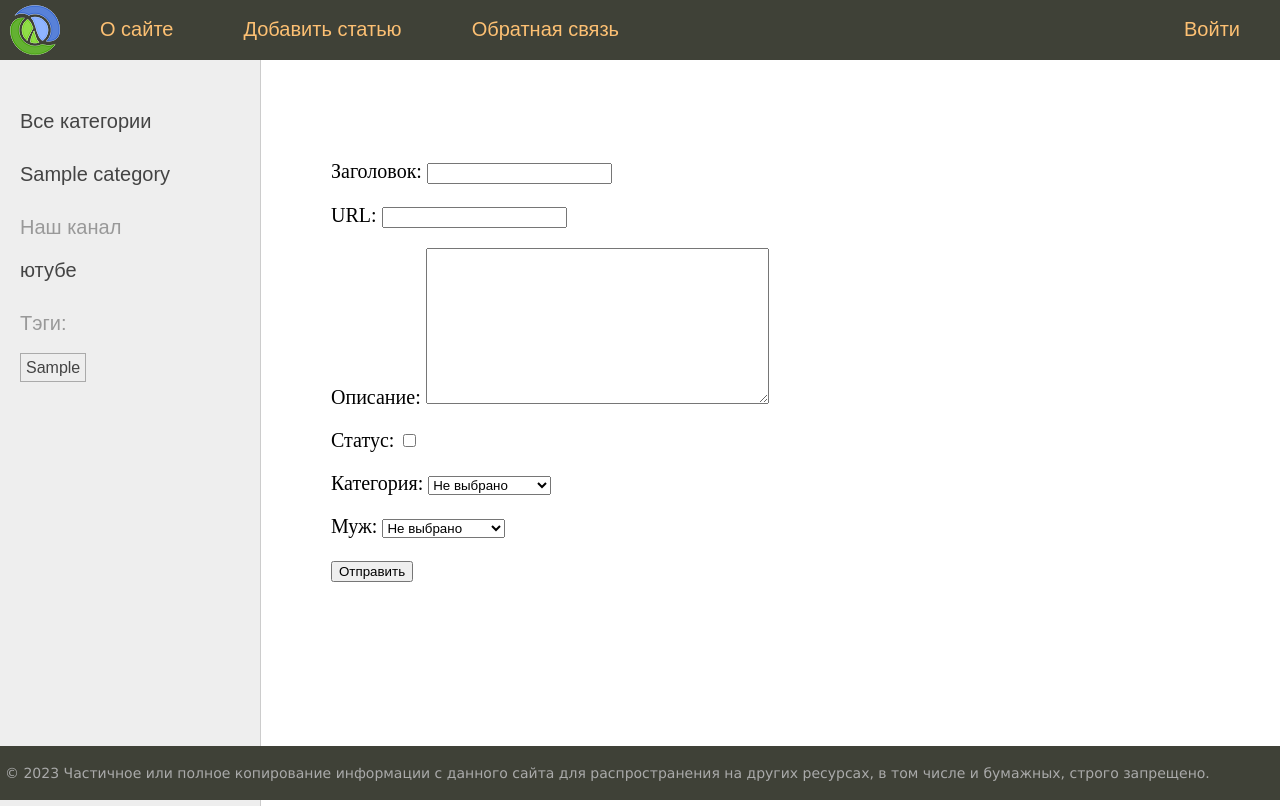
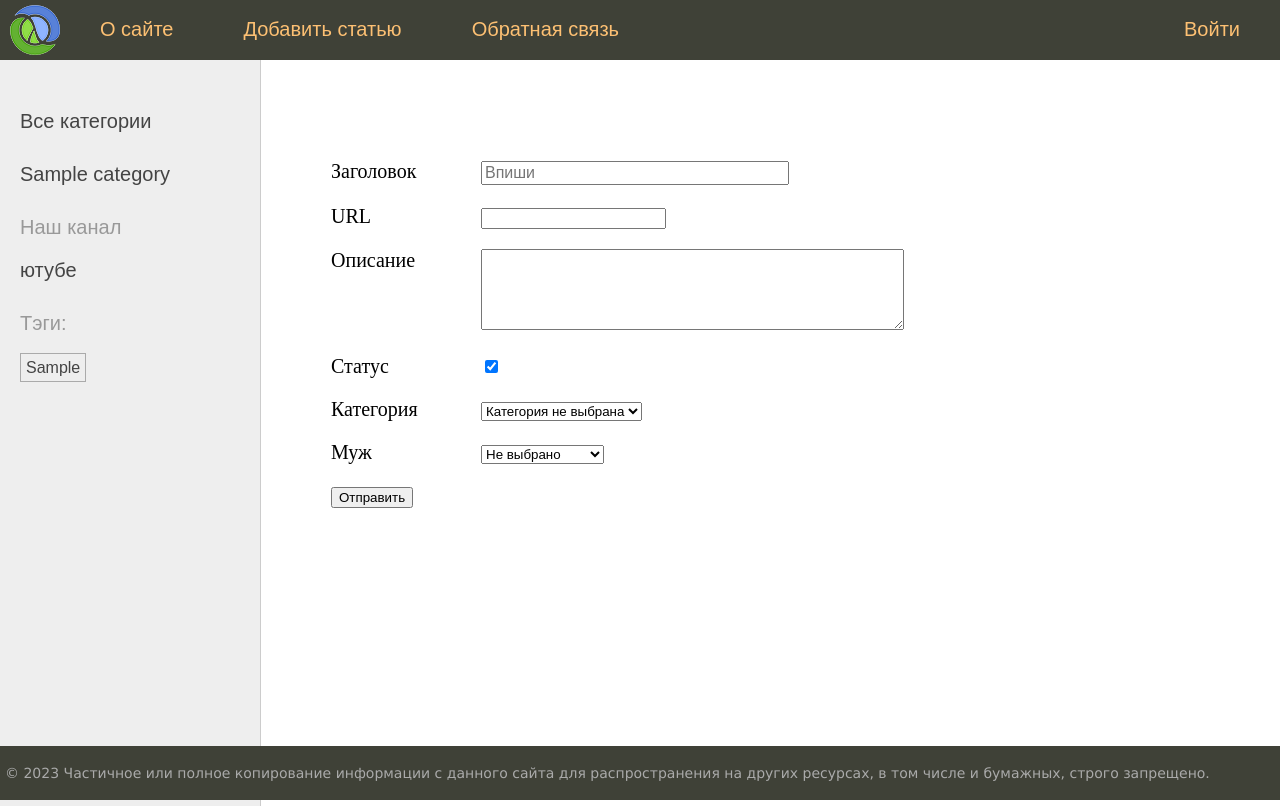
Before and after one commit to Pacifist2503/sitewomen24, a Django app: page /add_page in a window 1280 px wide. Run offline with Django 5.2, Linux system fonts and the light colour scheme; tables that the repository leaves empty hold one stand-in row (values such as "Sample post").

Commit message:
Отображение полей формы. Сохранение переданных данных в БД

```diff
--- a/women/forms.py
+++ b/women/forms.py
@@ -3,9 +3,9 @@ from .models import Category, Husband
 
 
 class AddPostForm(forms.Form):
-    title = forms.CharField(max_length=255, label='Заголовок')
+    title = forms.CharField(max_length=255, label='Заголовок', widget=forms.TextInput(attrs={'class': 'form-input', 'placeholder': 'Впиши'}))
     slug = forms.SlugField(max_length=255, label='URL')
-    content = forms.CharField(widget=forms.Textarea(), required=False, label='Описание')
-    is_published = forms.BooleanField(required=False, label='Статус')
-    cat = forms.ModelChoiceField(queryset=Category.objects.all(), label='Категория', empty_label='Не выбрано')
+    content = forms.CharField(widget=forms.Textarea(attrs={'cols': 50, 'rows': 5}), required=False, label='Описание')
+    is_published = forms.BooleanField(required=False, label='Статус', initial=True)
+    cat = forms.ModelChoiceField(queryset=Category.objects.all(), label='Категория', empty_label='Категория не выбрана')
     husband = forms.ModelChoiceField(queryset=Husband.objects.all(), required=False, label='Муж', empty_label='Не выбрано')
--- a/women/templates/women/addpage.html
+++ b/women/templates/women/addpage.html
@@ -1,11 +1,19 @@
 {% extends 'base.html' %}
 
 {% block content %}
-	<form action="" method="post">
+    <form action="" method="post">
 
-    {% csrf_token %}
-        {{ form.as_p }}
-    <p><button type="submit">Отправить</button></p>
+        {% csrf_token %}
+        {#        {{ form.as_p }}#}
+        <div class="form-error">{{ form.non_field_errors }}</div>
+        {% for f in form %}
+            <p><label class="form-label"
+                      for="{{ f.id_for_label }}">{{ f.label }}</label>{{ f }}</p>
+            <div class="form-error">{{ f.errors }}</div>
+        {% endfor %}
+        <p>
+            <button type="submit">Отправить</button>
+        </p>
 
     </form>
 {% endblock %}
--- a/women/views.py
+++ b/women/views.py
@@ -31,7 +31,15 @@ def add_page(request):
     if request.method == 'POST':
         form = AddPostForm(request.POST)
         if form.is_valid():
-            print(form.cleaned_data)
+            # print(form.cleaned_data)
+            try:
+                Women.objects.create(**form.cleaned_data)
+                return redirect('home')
+            except:
+                form.add_error(None, 'Ошибка добавления поста')
+
+
+
     else:
         form = AddPostForm()
     data = {'menu': menu,
```
